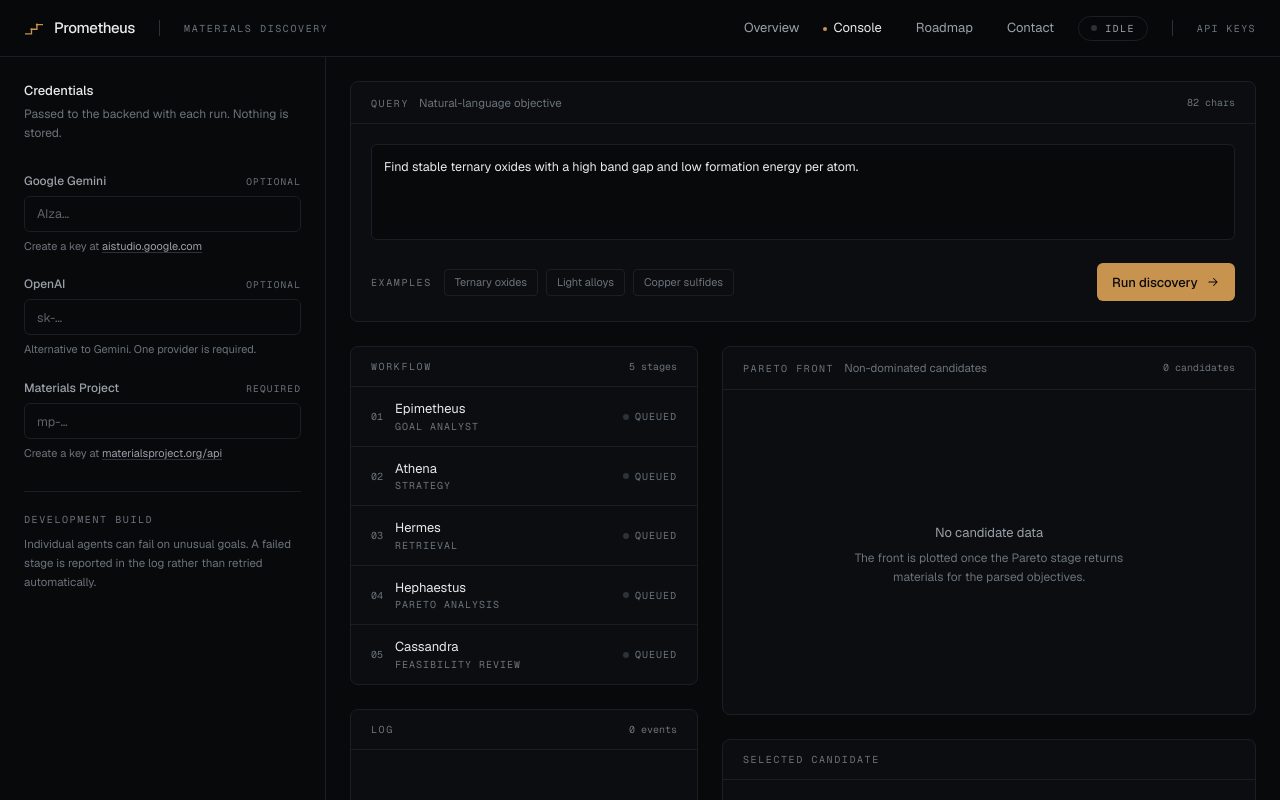
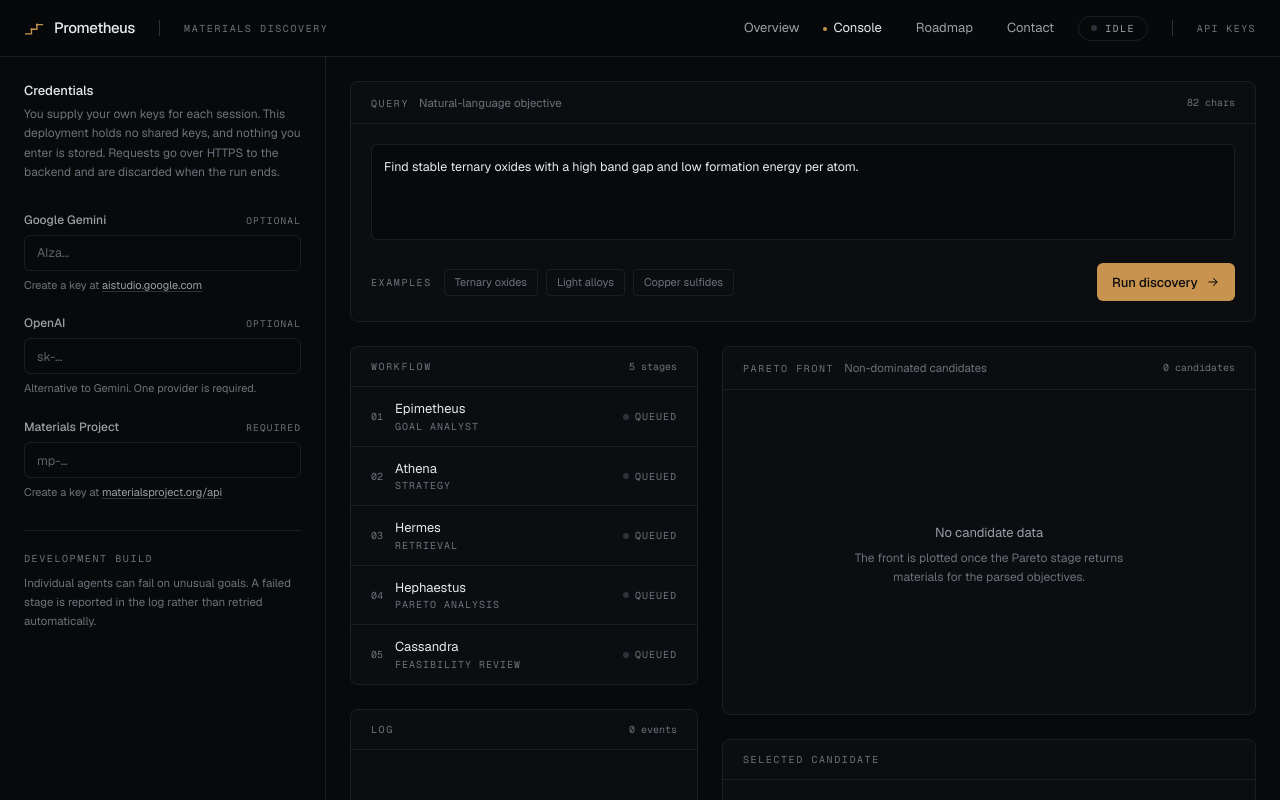
Before and after one commit to Ashwin906/Project-Prometheus, a Next.js app in the folder frontend/prometheus/: page /discover in a window 1280 px wide. Shown: the top 800 px of the page. Built offline with nearby package versions, Linux system fonts and the light colour scheme.

Commit message:
chore(ui): clarify per-session keys

```diff
--- a/frontend/prometheus/src/app/discover/page.tsx
+++ b/frontend/prometheus/src/app/discover/page.tsx
@@ -305,7 +305,9 @@ export default function DiscoverPage() {
             <div>
               <h2 className="text-[13px] font-medium text-fg">Credentials</h2>
               <p className="mt-1 text-[12px] leading-relaxed text-fg-subtle">
-                Passed to the backend with each run. Nothing is stored.
+                You supply your own keys for each session. This deployment holds no shared keys,
+                and nothing you enter is stored. Requests go over HTTPS to the backend and are
+                discarded when the run ends.
               </p>
             </div>
 
```
